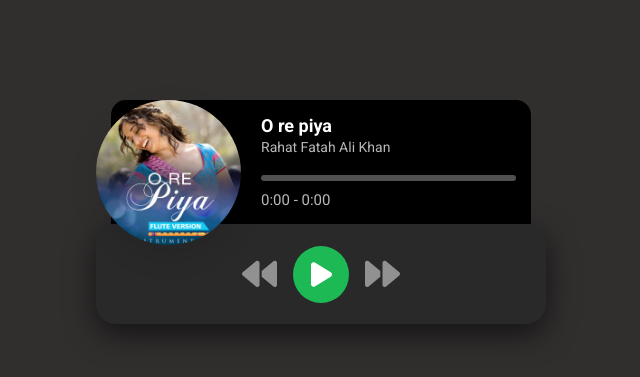
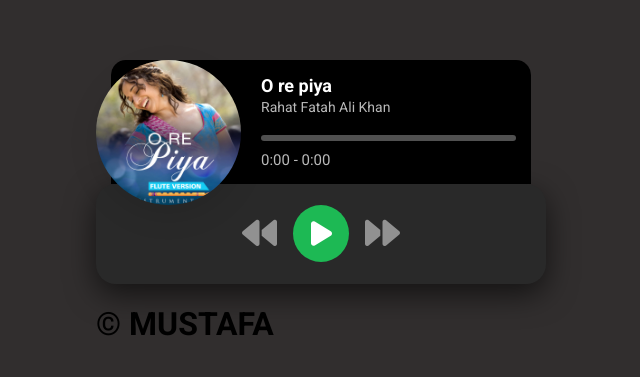
Before and after one commit to Mustafa467-hash/mini-music-player, a plain HTML site: page index.html in a window 1280 px wide. Shown: the part 188-565 px from the top of the page, without its empty margins (319-959 px from the left). Drawn offline with Linux system fonts and the light colour scheme.

Commit message:
Update index.html

```diff
--- a/index.html
+++ b/index.html
@@ -29,6 +29,9 @@
             <i id="play" class="play-btn fa-solid fa-play"></i>
             <i id="next" class="next-btn fa-solid fa-forward"></i>
         </div>
+         <div class="copyrighted">
+            <H1>&copy; MUSTAFA</H1>
+       </div>
     </div>
 
 
```
